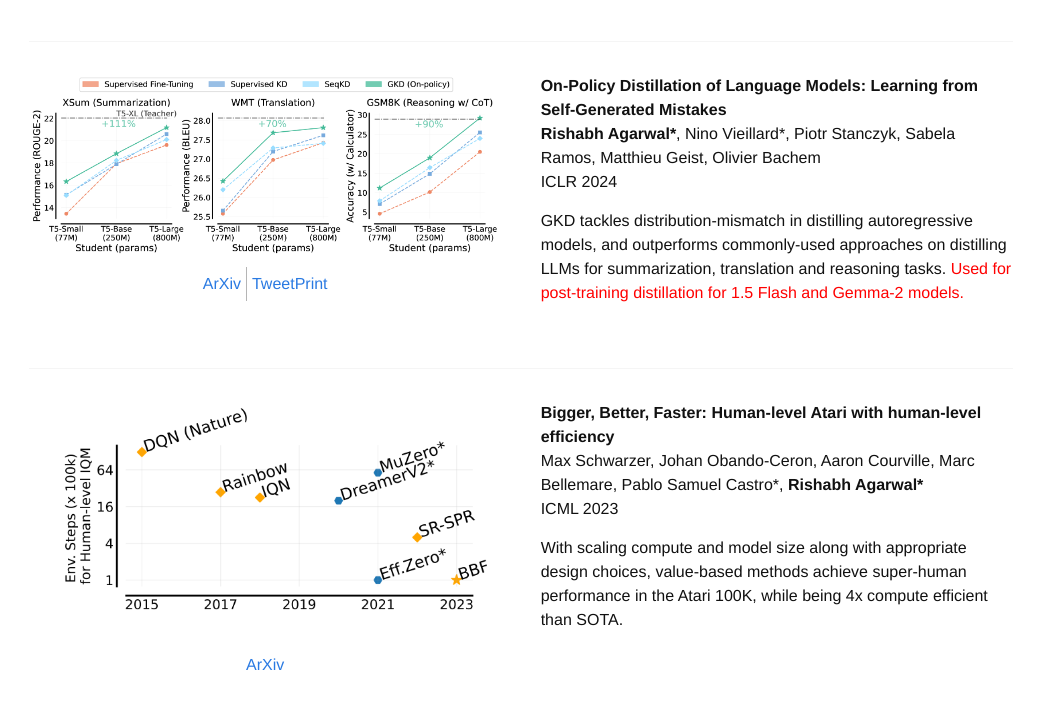
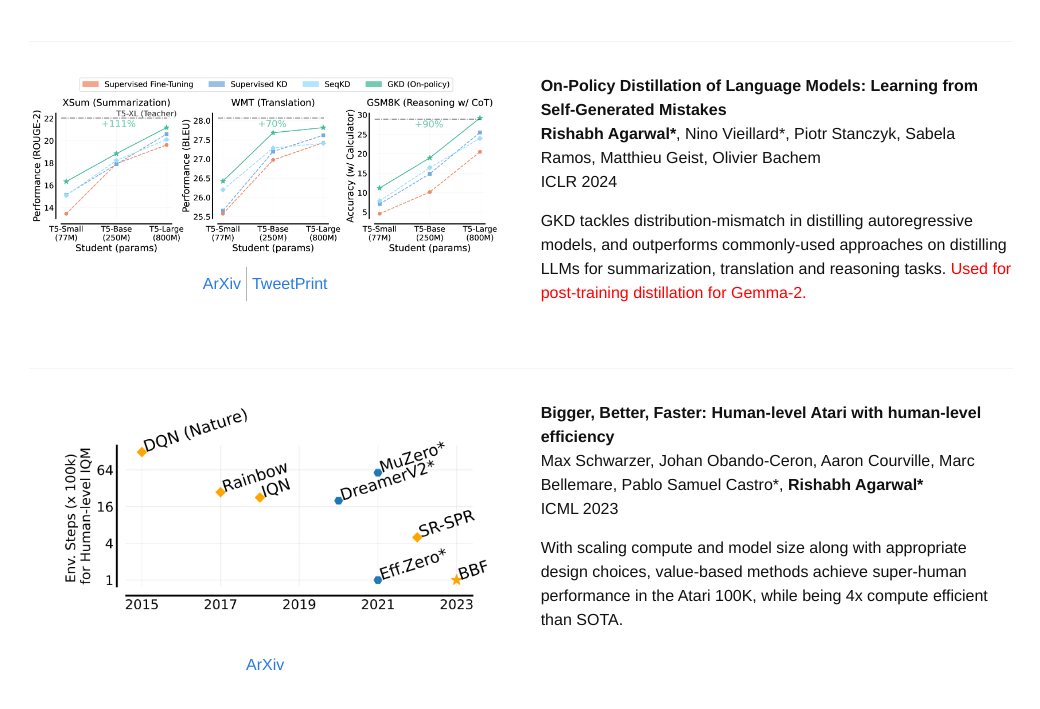
Before and after one commit to agarwl/agarwl.github.io, a Jekyll site: the page built from research.html, in a window 1280 px wide and 900 px high, scrolled down 1517 px, cut to the strip 0-749 px from the top of the window. Shown: the top 709 px of the strip, without its empty margins (119-1159 px from the left). Built offline with Jekyll 4.4.1, drawn with Linux system fonts in a browser that asks for light colours; nearby versions of some CDN libraries; some web fonts are replaced; a style sheet for code colours, icons or effects is not loaded.

Commit message:
Update research.html

```diff
--- a/research.html
+++ b/research.html
@@ -97,7 +97,7 @@ title: "Research Overview"
       <b> On-Policy Distillation of Language Models: Learning from Self-Generated Mistakes </b>
       <p> <b>Rishabh Agarwal*</b>, Nino Vieillard*, Piotr Stanczyk, Sabela Ramos, Matthieu Geist, Olivier Bachem <br/> ICLR 2024 </p>
     <p> GKD tackles distribution-mismatch in distilling autoregressive models, and outperforms commonly-used approaches on distilling LLMs for
-      summarization, translation and reasoning tasks. <span style='color:red'> Used for post-training distillation for 1.5 Flash and Gemma-2 models. </span> </p>
+      summarization, translation and reasoning tasks. <span style='color:red'> Used for post-training distillation for Gemma-2. </span> </p>
     </div>
   </div>
 
```
